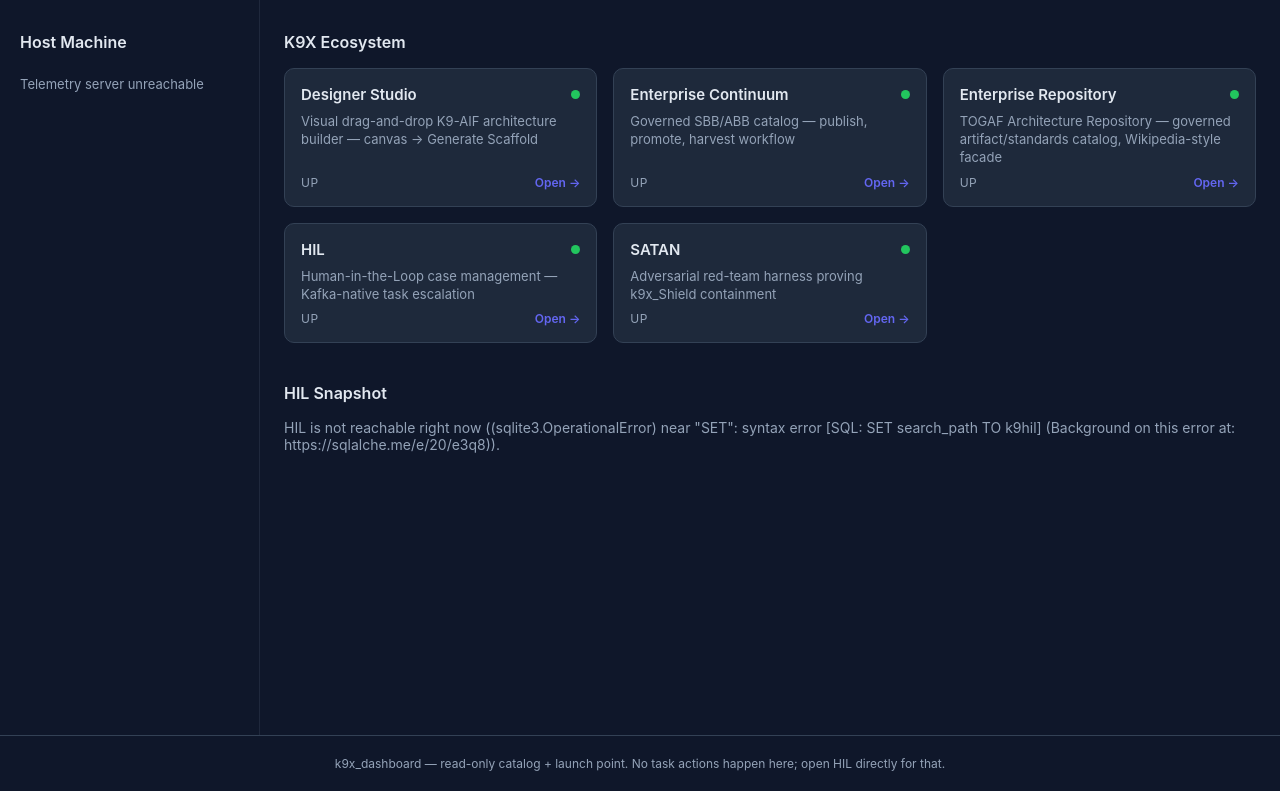
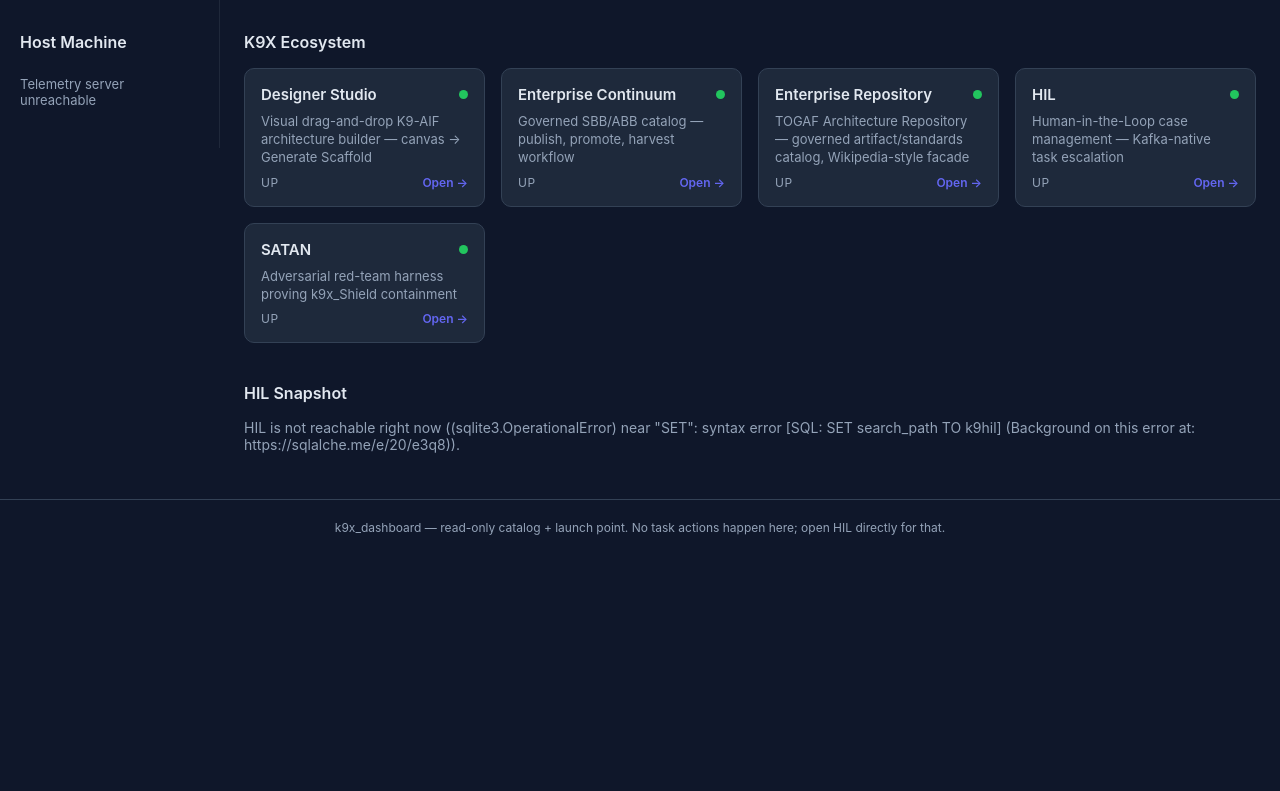
Before and after one commit to k9aif/k9x-ecosystem, a FastAPI app: page / in a window 1280 px wide. Shown: the part 57-848 px from the top of the page. After the commit the page ends 592 px from the top, so only its background shows below. Run offline with FastAPI, Linux system fonts and the light colour scheme; data that the repository does not hold is empty.

Commit message:
k9x_dashboard: fix oversized sidebar (min-height was forcing full viewport height)
Ravi: "too much space on the left?" -- .sidebar had
min-height: calc(100vh - 65px), making it (and its border) stretch the
full page height even with only 1-2 lines of real content. Removed;
align-items: flex-start on .layout already makes it size to its own
content naturally. Also narrowed 260px -> 220px, closer to what a few
label/value/bar rows actually need.

```diff
--- a/k9x_dashboard/webui/static/app.css
+++ b/k9x_dashboard/webui/static/app.css
@@ -56,11 +56,10 @@
 }
 
 .sidebar {
-  width: 260px;
+  width: 220px;
   flex-shrink: 0;
   padding: 32px 20px;
   border-right: 1px solid var(--border-subtle);
-  min-height: calc(100vh - 65px);
 }
 
 .main {
```
